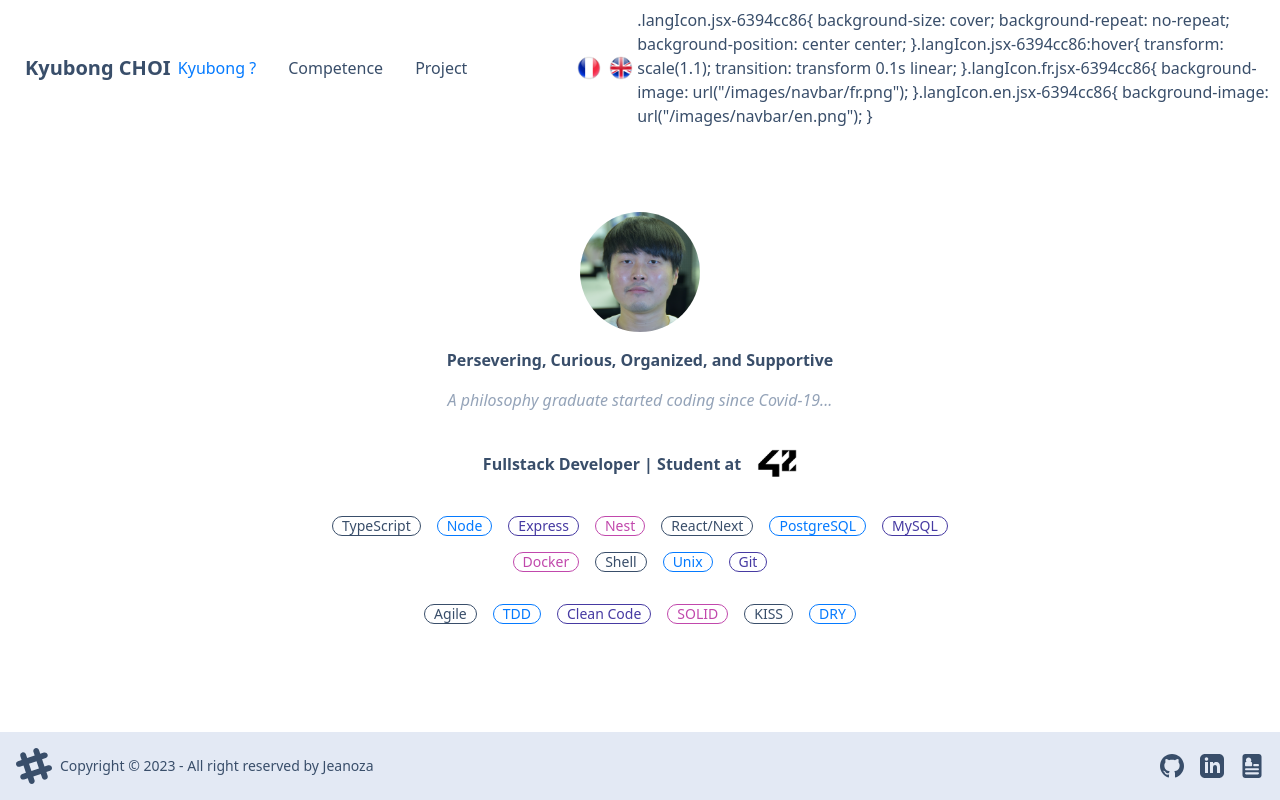
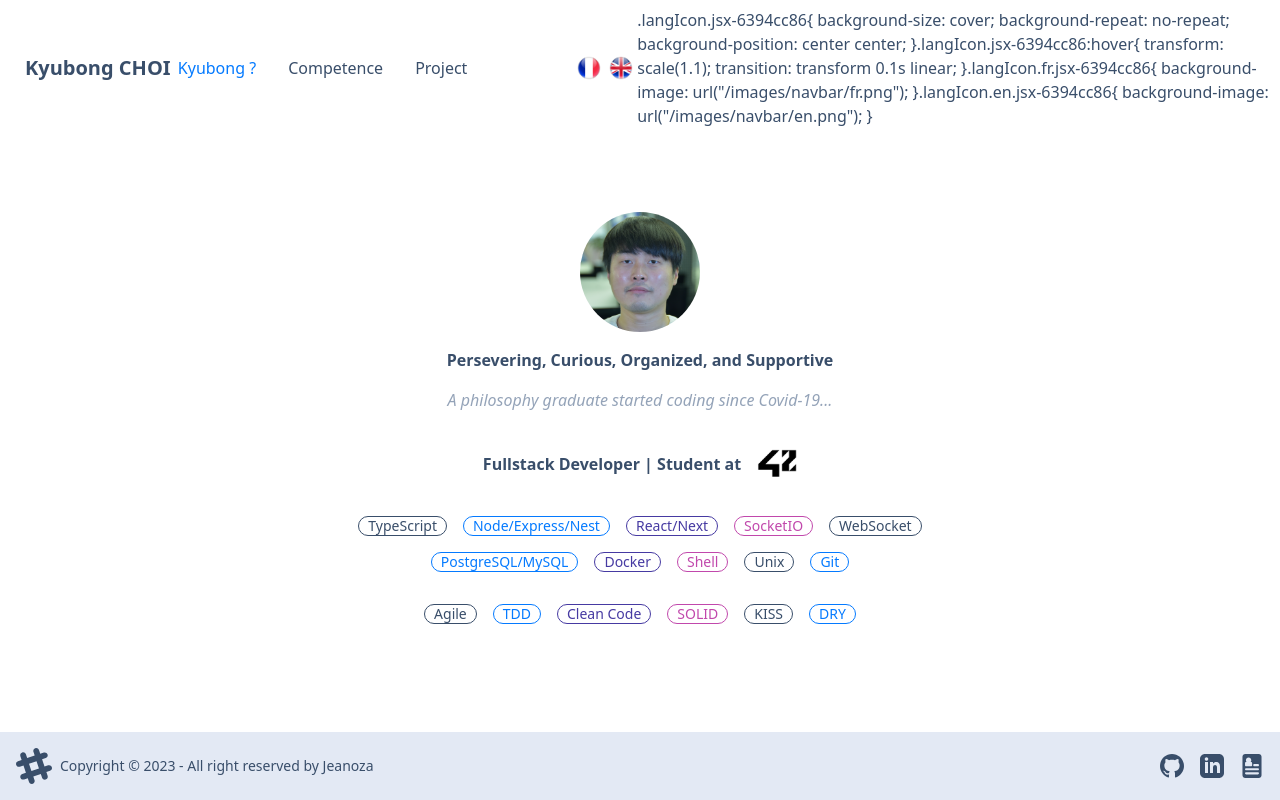
Before and after one commit to jeanoza/portfolio2023, a Next.js app: page /en/about in a window 1280 px wide. Built offline with nearby package versions, Linux system fonts and the light colour scheme.

Commit message:
tweaks(about)

```diff
--- a/src/components/about/stack.tsx
+++ b/src/components/about/stack.tsx
@@ -1,4 +1,4 @@
-const BADGES = ["TypeScript", "Node", "Express", "Nest", "React/Next", "PostgreSQL", "MySQL", "Docker", "Shell", "Unix", "Git"]
+const BADGES = ["TypeScript", "Node/Express/Nest", "React/Next", "SocketIO", "WebSocket", "PostgreSQL/MySQL", "Docker", "Shell", "Unix", "Git"]
 const BADGES_METHOD = ["Agile", "TDD", "Clean Code", "SOLID", "KISS", "DRY"]
 
 const STATUT = {
--- a/src/components/competence/card.tsx
+++ b/src/components/competence/card.tsx
@@ -9,7 +9,7 @@ interface IProps {
 export default function Card({ title, content, tools, imageUrl }: IProps) {
 	return (
 		<div className="card card-compact w-11/12 sm:w-96 shadow-xl">
-			<div className="cover w-100" />
+			<div className="cover w-100 h-40" />
 			<div className="card-body">
 				<h2 className="card-title">{title}</h2>
 				<h3 className="text-lg">{content}</h3>
@@ -21,7 +21,6 @@ export default function Card({ title, content, tools, imageUrl }: IProps) {
 			</div>
 			<style jsx>{`
 				.cover {
-					height: 200px;
 					background-image: url(${imageUrl});
 					background-size: cover;
 					background-position: center;
--- a/src/pages/[lang]/about.tsx
+++ b/src/pages/[lang]/about.tsx
@@ -42,8 +42,7 @@ export default function About() {
 	if (!lang) return null;
 	return (
 		<Layout>
-			<div className="flex flex-col w-100 md:w-2/3 gap-4">
-				<div className="flex flex-col gap-4 justify-center items-center text-center">
+			<div className="flex flex-col gap-4 justify-center items-center text-center  w-100 md:w-2/3 gap-4">
 				<div className="avatar rounded-full mx-auto" />
 				<h3 className="font-semibold">{TITLES[0][lang as keyof Lang]}</h3>
 				{/* <h3 className="text-primary">{TITLES[1][lang as keyof Lang]}</h3> */}
@@ -51,7 +50,6 @@ export default function About() {
 					{TITLES[2][lang as keyof Lang]}
 				</h3>
 				{typeof lang === "string" && <Stack lang={lang} />}
-				</div>
 			</div>
 			<style jsx>{`
 				.avatar {
```
Lines whose indentation alone changed are shown as unchanged.
